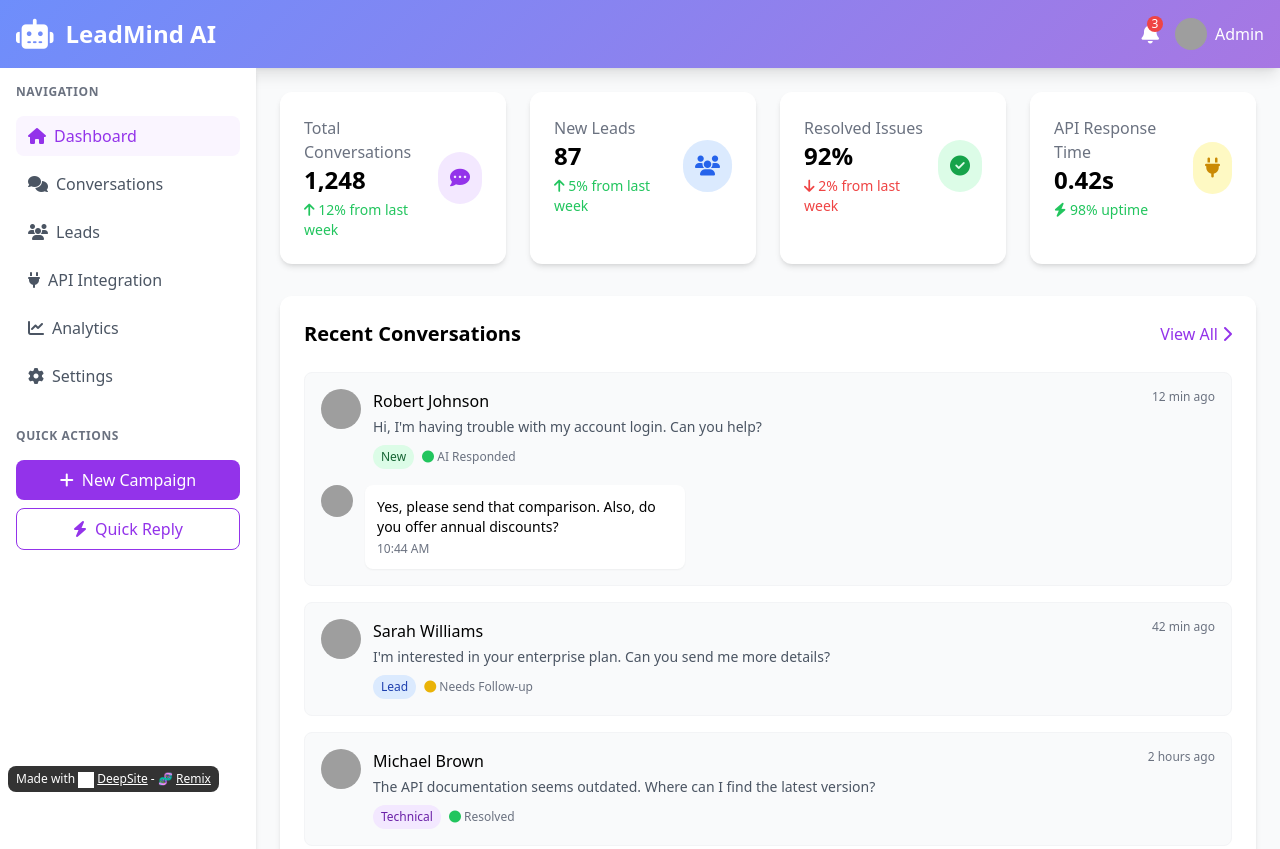
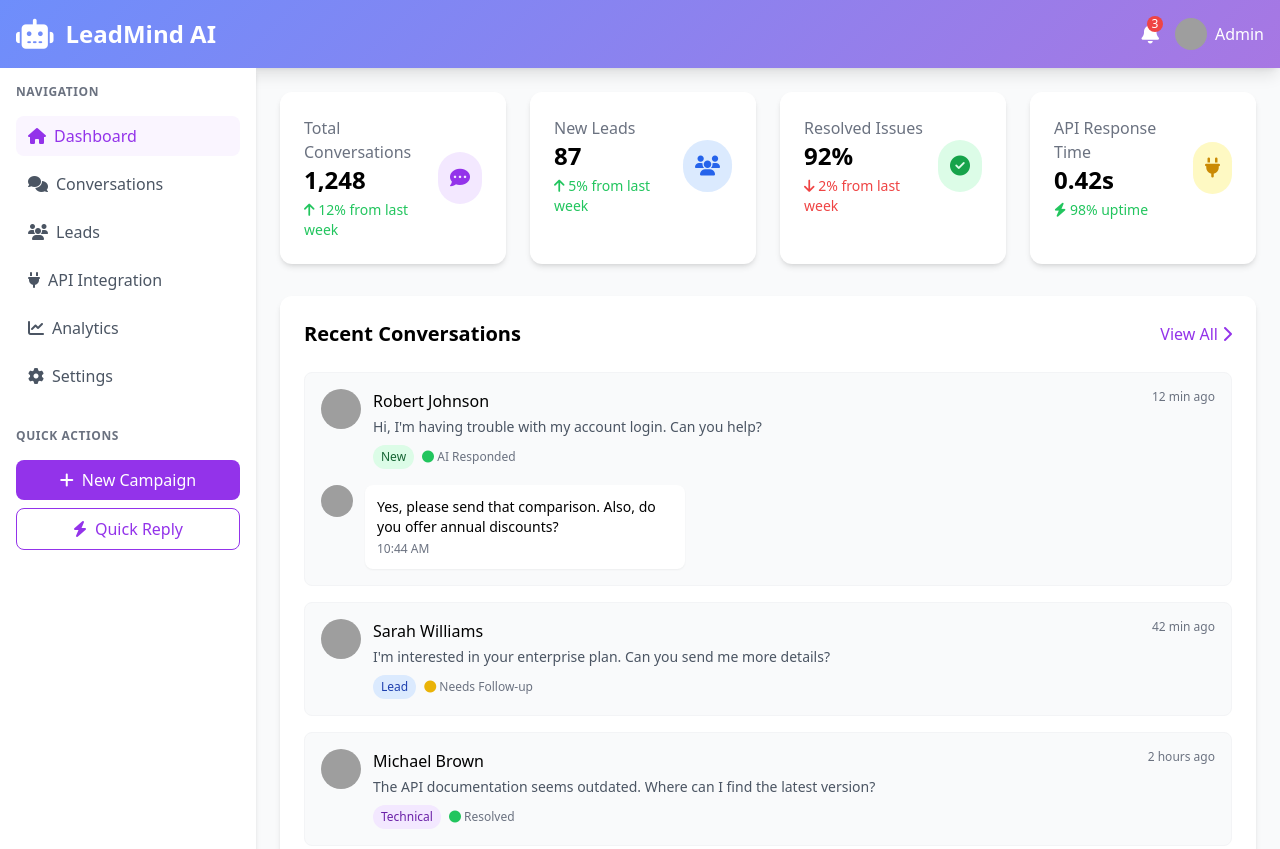
Before and after one commit to Stakmodsco/leadmind-ai-dashboard, a plain HTML site: page index.html in a window 1280 px wide. Shown: the top 849 px of the page. Drawn offline with nearby package versions, Linux system fonts and the light colour scheme; grey boxes are pictures that could not be loaded.

Commit message:
Update index.html

```diff
--- a/index.html
+++ b/index.html
@@ -436,5 +436,4 @@
             }, 5000);
         });
     </script>
-<p style="border-radius: 8px; text-align: center; font-size: 12px; color: #fff; margin-top: 16px;position: fixed; left: 8px; bottom: 8px; z-index: 10; background: rgba(0, 0, 0, 0.8); padding: 4px 8px;">Made with <img src="https://enzostvs-deepsite.hf.space/logo.svg" alt="DeepSite Logo" style="width: 16px; height: 16px; vertical-align: middle;display:inline-block;margin-right:3px;filter:brightness(0) invert(1);"><a href="https://enzostvs-deepsite.hf.space" style="color: #fff;text-decoration: underline;" target="_blank" >DeepSite</a> - 🧬 <a href="https://enzostvs-deepsite.hf.space?remix=stakmodsco/leadmind-ai" style="color: #fff;text-decoration: underline;" target="_blank" >Remix</a></p></body>
 </html>
```
